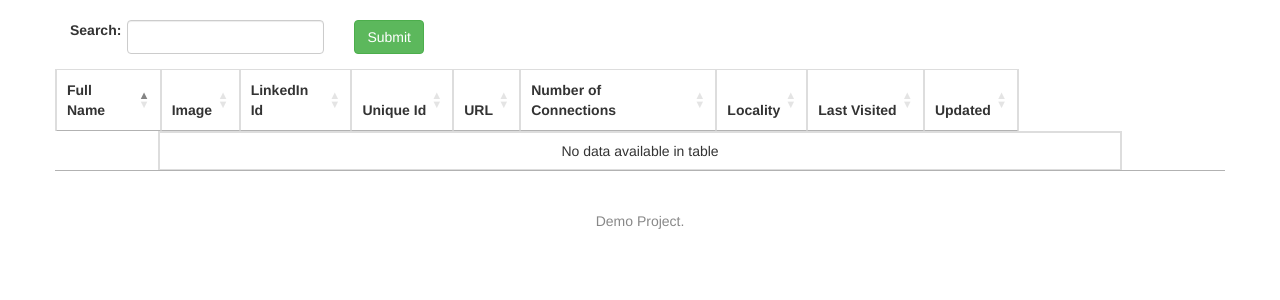
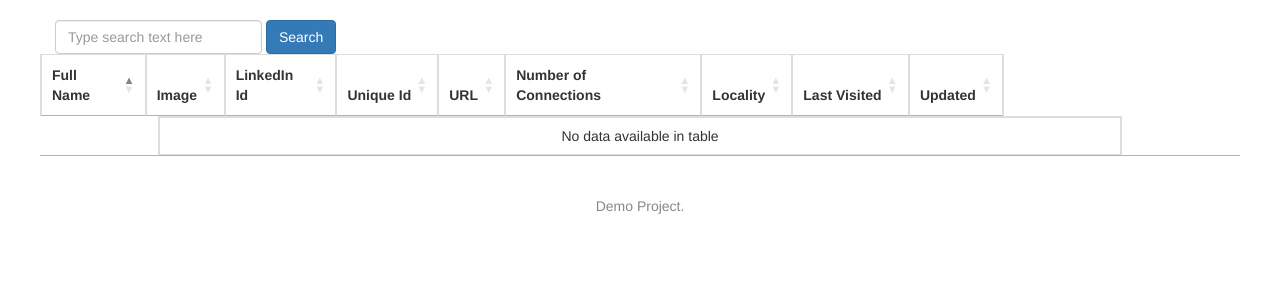
Before and after one commit to golden-eagle-it-technologies/Python-django-mongo, a Django app: template templates/people/index.html in a window 1280 px wide. Shown: the part 51-351 px from the top of the page. Run offline with Django 3.2, Linux system fonts and the light colour scheme; the template is opened without the code that fills it, so the values that code supplies are empty; some libraries are stand-ins or nearby versions.

Commit message:
people templates modified

```diff
--- a/templates/base.html
+++ b/templates/base.html
@@ -11,6 +11,7 @@
       .navbar-toggle {top:10px}
       @media (min-width:768px) { .navbar-brand { padding-top: 7px; } }
       footer { margin-top: 40px; margin-bottom: 20px; text-align: center; color: #888; }
+      .pagination { float: right !important; }
     </style>
   </head>
 
--- a/templates/people/index.html
+++ b/templates/people/index.html
@@ -4,23 +4,22 @@
 {% endblock %}
 
 {% block content %}
-  <div class="col-md-7" style="margin-bottom:15px">
-    <form id="search-form" action="">
   <div class="row">
-        <div class="col-md-1">
-          <label>Search:</label>
-        </div>
     <div class="col-md-4">
-          <input type="search" id="search-field" class="form-control" name="search">
+      <form class="form-inline" id="search-form" action="">
+        <div class="form-group">
+          <input type="search" class="form-control" id="search-field" name="search" placeholder="Type search text here">
           <input type="hidden" id="page-no" value="1" name="page">
         </div>
-        <div class="col-md-2">
-          <input type="submit" class="btn btn-success" name="">
+        <button type="submit" class="btn btn-primary">Search</button>
+      </form>
+    </div>
+    <div class="col-md-8" style="margin-top: -2%;">
+      {% bootstrap_pagination page_obj %}
     </div>
   </div>
-    </form>
-  </div>
-  <table class="table table-bordered" id="myTable">
+  <div class="row">
+    <table class="table table-bordered" id="myTable" style="height:auto; max-height:100%; overflow:auto; ">
       <thead>
         <tr>
           <th>Full Name</th>
@@ -50,6 +49,5 @@
         {% endfor %}
       </tbody>
     </table>
-
-  {% bootstrap_pagination page_obj %}
+  </div>
 {% endblock %}
```
Also changed, not shown: templates/people/basic_listing.html (+11 -12 lines), templates/people/experience_listing.html (+11 -12 lines). Lines whose indentation alone changed are shown as unchanged.
